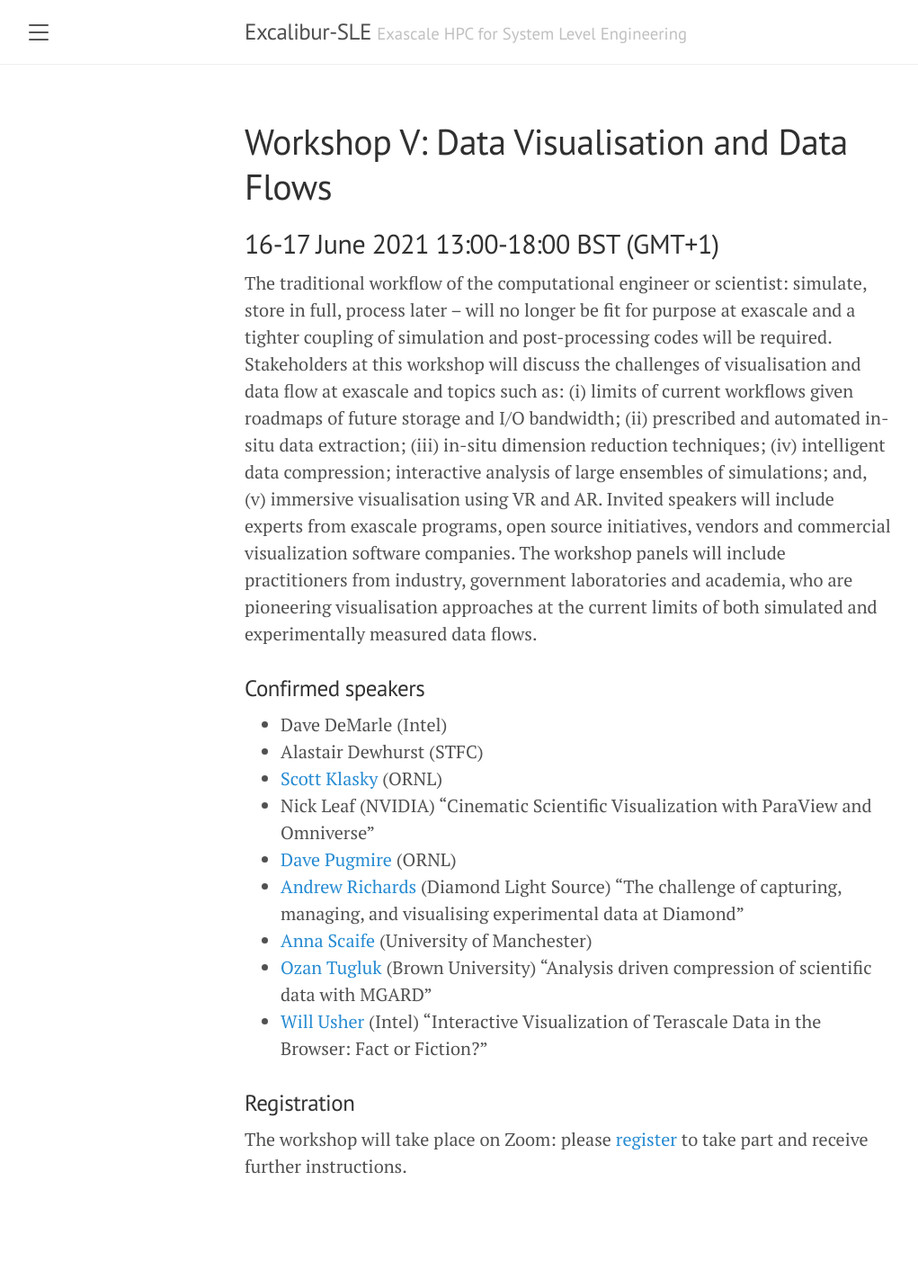
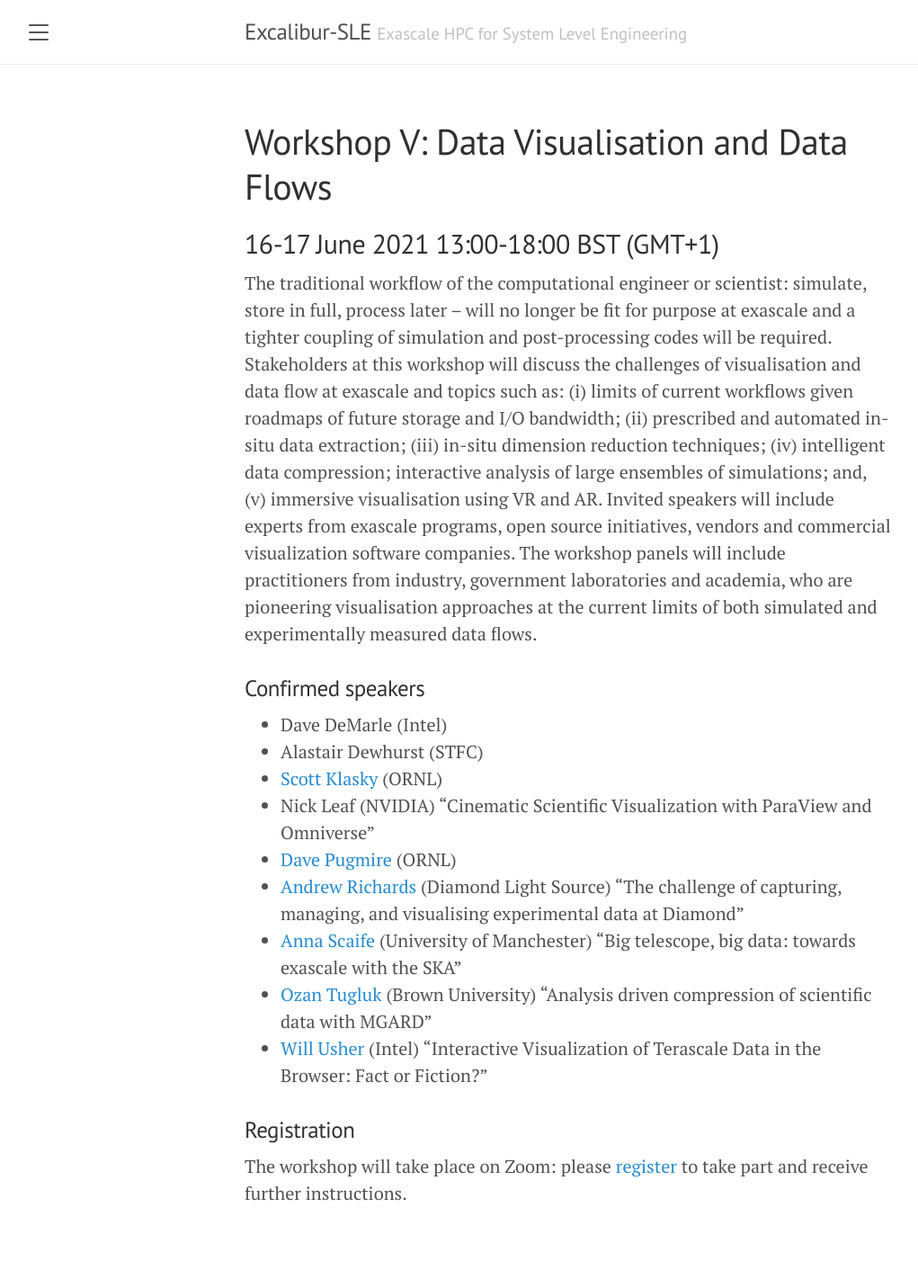
Before and after one commit to Excalibur-SLE/Excalibur-SLE.github.io, a Jekyll site: the page built from workshop5.md, in a window 1280 px wide. Shown: the whole page at 90% size, without its empty margins (8-1029 px from the left). Built offline with Jekyll 4.4.1, drawn with Linux system fonts in a browser that asks for light colours; before the commit the page ends 1392 px from its top, so only the background shows below that.

Commit message:
Scaife title

```diff
--- a/workshop5.md
+++ b/workshop5.md
@@ -30,7 +30,7 @@ experimentally measured data flows.
 * Nick Leaf (NVIDIA) "Cinematic Scientific Visualization with ParaView and Omniverse"
 * [Dave Pugmire](https://csmd.ornl.gov/profile/dave-pugmire) (ORNL)
 * [Andrew Richards](https://www.diamond.ac.uk/Home/News/LatestNews/2017/19-01-17.html) (Diamond Light Source) "The challenge of capturing, managing, and visualising experimental data at Diamond"
-* [Anna Scaife](https://www.skatelescope.org/teamska/anna-scaife) (University of Manchester)
+* [Anna Scaife](https://www.skatelescope.org/teamska/anna-scaife) (University of Manchester) "Big telescope, big data: towards exascale with the SKA"
 * [Ozan Tugluk](https://appliedmath.brown.edu/people/ozan-tugluk) (Brown University) "Analysis driven compression of scientific data with MGARD"
 * [Will Usher](https://www.willusher.io) (Intel) "Interactive Visualization of Terascale Data in the Browser: Fact or Fiction?"
 
```
